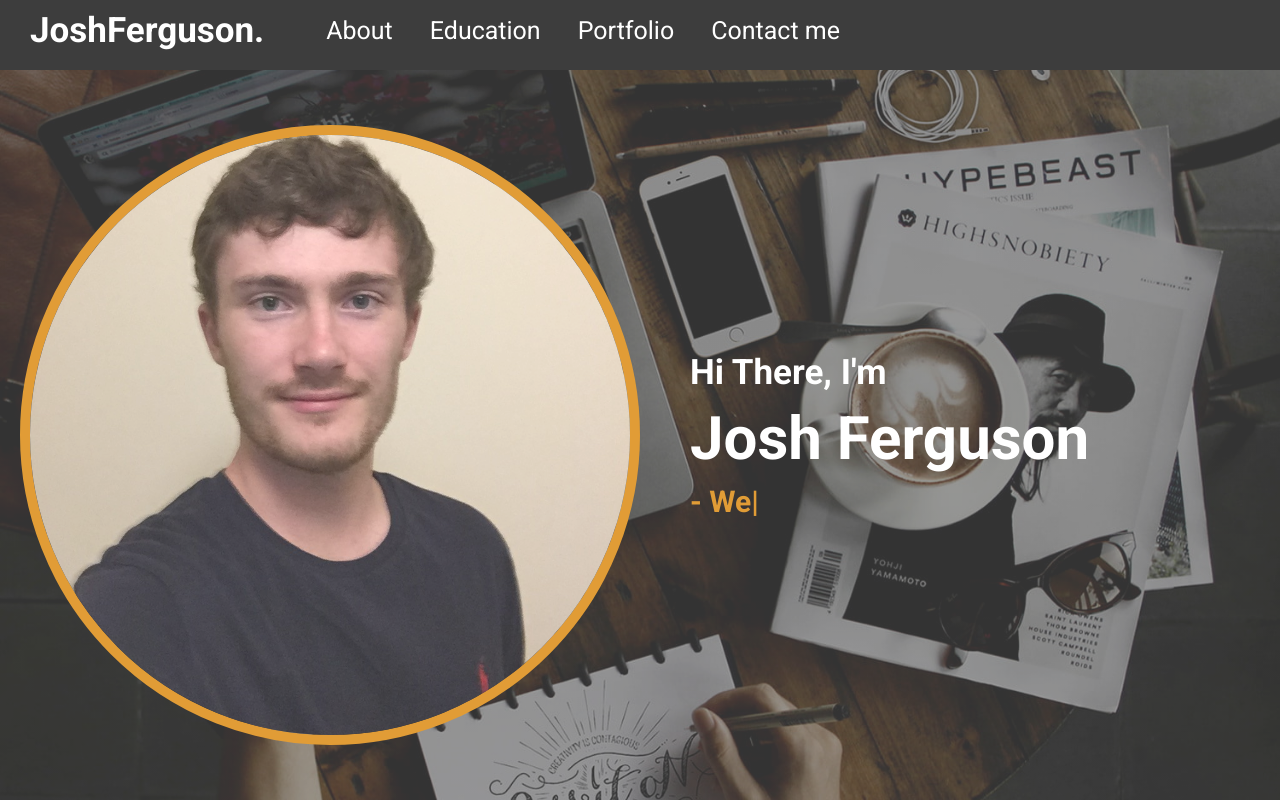
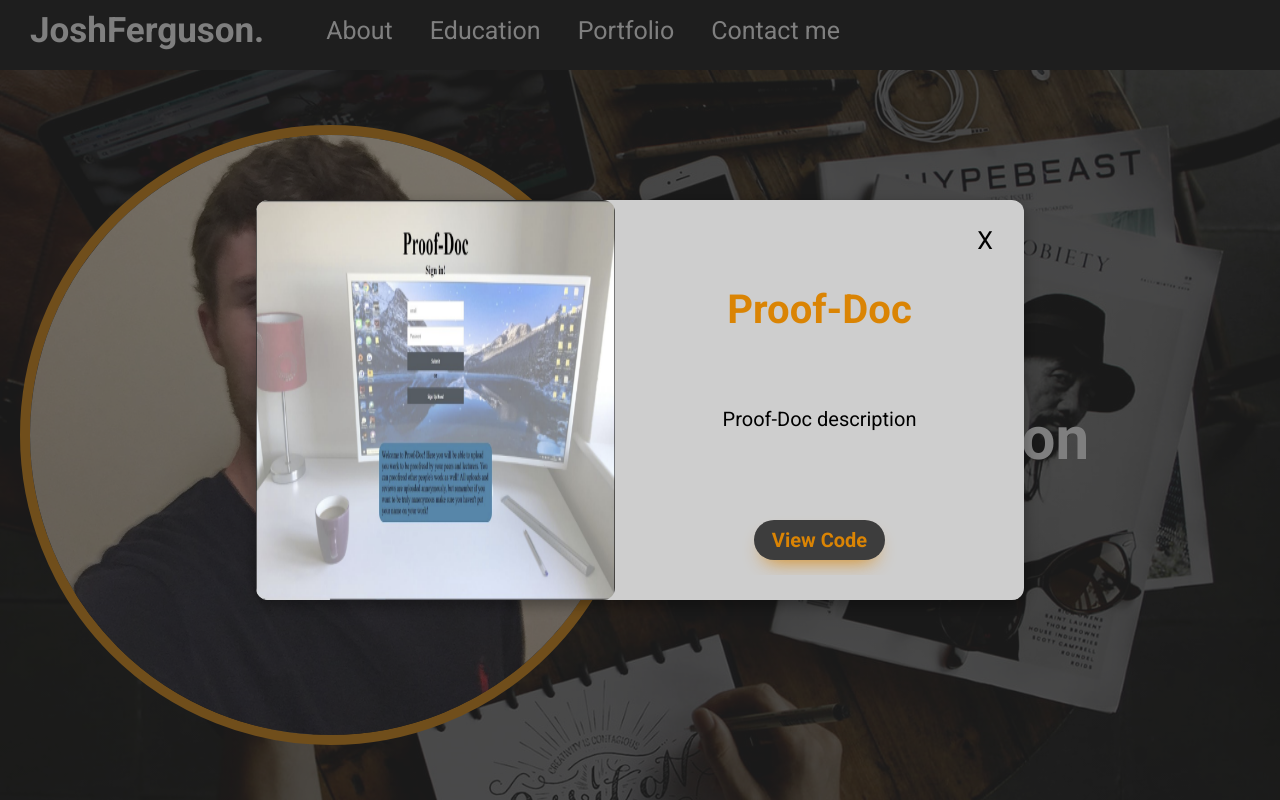
Before and after one commit to josh-ferguson/Porfolio, a React (Create React App) app: page / in a window 1280 px wide. Both pictures are taken after a click on the element "Proof-Doc". Built offline with nearby package versions, Linux system fonts and the light colour scheme.

Commit message:
Popups added to portfolio page

```diff
--- a/package.json
+++ b/package.json
@@ -6,6 +6,7 @@
     "@testing-library/jest-dom": "^5.14.1",
     "@testing-library/react": "^11.2.7",
     "@testing-library/user-event": "^12.8.3",
+    "emailjs-com": "^3.2.0",
     "ityped": "^1.0.3",
     "node-sass": "^6.0.1",
     "react": "^17.0.2",
--- a/src/app.scss
+++ b/src/app.scss
@@ -1,3 +1,5 @@
+@import "./global.scss";
+
 .app{
     height: 100vh;
 
@@ -13,6 +15,10 @@
             display: none;
         }
 
+        @include mobile{
+            scroll-snap-type: none;
+        }
+
         > * {
             width: 100vw;
             height: calc(100vh - 70px);
--- a/src/components/contact/Contact.jsx
+++ b/src/components/contact/Contact.jsx
@@ -1,6 +1,20 @@
 import "./contact.scss"
+import emailjs from "emailjs-com";
 
 export default function contact() {
+
+    const sendEmail = (e) => {
+        e.preventDefault();
+
+        emailjs.sendForm('contact_form', 'template_x7gsbdt', e.target, 'user_R31Rt7RV2zPsAI9sMYWC2')
+        .then((result) => {
+            console.log(result.text);
+        }, (error) => {
+            console.log(error.text);
+        });
+        e.target.reset()
+    };
+
     return (
         <div className="contact" id="contact">
             <h1>Contact Me</h1>
@@ -11,12 +25,12 @@ export default function contact() {
                 <span><a href="https://github.com/josh-ferguson" target="_blank" rel="noreferrer">GitHub</a></span>
             </div>
             <div className="formContainer">
-                <form>
-                    <input type="text" id="name" placeholder="Name" required/>
-                    <input type="email" id="email" placeholder="Email" required/>
-                    <input type="text" id="subject" placeholder="Subject" required/>
-                    <textarea id="message" rows="8" placeholder="Message..." required></textarea>
-                    <button type= "submit">Send</button>
+                <form onSubmit={sendEmail}>
+                    <input type="text" id="name" placeholder="Name" name="name" required/>
+                    <input type="email" id="email" placeholder="Email" name="email" required/>
+                    <input type="text" id="subject" placeholder="Subject" name="subject" required/>
+                    <textarea id="message" rows="8" placeholder="Message..." name="message" required></textarea>
+                    <button type="submit">Send</button>
                 </form>
             </div>
         </div>
--- a/src/components/intro/intro.scss
+++ b/src/components/intro/intro.scss
@@ -78,6 +78,7 @@
             -webkit-box-shadow: 0px 10px 13px -7px #000000, 3px 5px 15px 5px rgba(0,0,0,0);
             box-shadow: 0px 10px 13px -7px #000000, 3px 5px 15px 5px rgba(0,0,0,0);
             transition: all 1s ease-in-out;
+            overflow: hidden;
 
             @include mobile{
                 margin: 10px 20px;
@@ -157,7 +158,7 @@
             align-items: flex-end;
             justify-content: center;
             transform: rotate(-15deg);
-            transition: all 1s ease-in-out;
+            box-shadow: rgba(50, 50, 93, 0.25) 0px 50px 100px -20px, rgba(0, 0, 0, 0.3) 0px 30px 60px -30px, rgba(10, 37, 64, 0.35) 0px -2px 6px 0px inset;
 
             @include mobile{
                 width: 25vw;
@@ -165,15 +166,6 @@
                 height: 25vw;
                 min-height: 150px;
                 transform: none;
-                transition: none;
-            }
-
-            &:hover{
-                transform: scale(1.1) rotate(-15deg);
-
-                @include mobile{
-                    transform: none;
-                }
             }
 
             img{
--- /dev/null
+++ b/src/components/modal/Modal.jsx
@@ -0,0 +1,34 @@
+import "./modal.scss"
+
+function Modal({closeModal, modalData}) {
+    return (
+        <div className="modalBackground">
+            <div className="modalContainer">
+                <div className="left">
+                    <img src={modalData.img} alt="project image" />
+                </div>
+                <div className="right">
+                    <div className="titleCloseBtn">
+                        <button className="titleCloseBtn" onClick={()=> closeModal(false)}> X </button>
+                    </div>
+                    <div className="title">
+                        <h1>{modalData.title}</h1>
+                    </div>
+                    <div className="body">
+                        <p>{modalData.desc}</p>
+                    </div>
+                    <div className="footer">
+                        <button
+                        onClick={()=> window.open(modalData.link, "_blank")}
+                        id="toCodeBtn"
+                        >
+                        View Code
+                        </button>
+                    </div>
+                </div>
+            </div>
+        </div>
+    )
+}
+
+export default Modal
--- /dev/null
+++ b/src/components/modal/modal.scss
@@ -0,0 +1,116 @@
+@import "../../global.scss";
+
+.modalBackground {
+    width: 100vw;
+    height: 100vh;
+    background-color: rgba(0,0,0,.5);
+    position: fixed;
+    top: 0;
+    z-index: 3;
+    display: flex;
+    justify-content: center;
+    align-items: center;
+
+    .modalContainer {
+        width: 60%;
+        height: 50%;
+        border-radius: 12px;
+        background-color: rgb(206, 206, 206);
+        box-shadow: rgba(0, 0, 0, 0.35) 0px 5px 15px;
+        display: flex;
+        animation: popup 0.5s linear;
+
+        @keyframes popup {
+            0%{
+                transform: scale(0.7);
+                opacity: 0;
+            }
+            100%{
+                transform: scale(1);
+                opacity: 1;
+            }
+        }
+
+        .left{
+            flex: 0.5;
+            display: flex;
+            justify-content: center;
+            align-items: center;
+            overflow: hidden;
+
+            img{
+                border-radius: 12px;
+                min-width: 100%;
+                min-height: 100%;
+            }
+        }
+
+        .right{
+            flex: 0.5;
+            padding: 25px;
+            display: flex;
+            flex-direction: column;
+
+            .titleCloseBtn {
+                display: flex;
+                justify-content: flex-end;
+
+                button {
+                    background-color: transparent;
+                    border: none;
+                    font-size: 25px;
+                    cursor: pointer;
+                }
+            }
+
+            .title {
+                display: inline-block;
+                text-align: center;
+                margin-top: 10px;
+                overflow: hidden;
+
+                h1{
+                    font-size: 40px !important;
+                }
+            }
+
+            .body {
+                flex: 50%;
+                display: flex;
+                justify-content: center;
+                align-items: center;
+                font-size: 1.7rem;
+                text-align: center;
+                font-size: 20px;
+            }
+
+            .footer {
+                flex: 20%;
+                display: flex;
+                justify-content: center;
+                align-items: center;
+
+                #toCodeBtn {
+                    background: #3d3d3d;
+                    border-radius: 999px;
+                    box-shadow: rgb(218, 132, 4) 0 10px 20px -10px;
+                    box-sizing: border-box;
+                    color: rgb(218, 132, 4);
+                    cursor: pointer;
+                    font-size: 20px;
+                    font-weight: 700;
+                    line-height: 24px;
+                    opacity: 1;
+                    outline: 0 solid transparent;
+                    padding: 8px 18px;
+                    width: fit-content;
+                    border: 0;
+
+                    &:hover{
+                        border: 1px solid;
+                    }
+                }
+            }
+        }
+    }
+}
--- a/src/components/porfolio/Porfolio.jsx
+++ b/src/components/porfolio/Porfolio.jsx
@@ -6,11 +6,14 @@ import {
     personalProjectsPortfolio,
     professionalProjects,
 } from "../../data";
+import Modal from "../modal/Modal";
 
 export default function Porfolio() {
 
     const [selected,setSelected] = useState("studentProjects");
     const [data,setData] = useState([]);
+    const [openModal, setOpenModal] = useState(false);
+    const [modalData] = useState([]);
 
     const list = [
         {
@@ -47,6 +50,7 @@ export default function Porfolio() {
     return (
         <div className="portfolio" id="portfolio">
             <h1>Portfolio</h1>
+            {openModal && <Modal closeModal={setOpenModal} modalData={modalData}/>}
             <ul>
                 {list.map(item=>(
                     <PortfolioList
@@ -59,8 +63,16 @@ export default function Porfolio() {
             </ul>
             <div className="container">
                 {data.map((d) => (
-
-                    <div className="item" onClick={()=> window.open(d.link, "_blank")}>
+                    <div className="item"
+                        // onClick={()=> window.open(d.link, "_blank"}
+                        onClick={()=> {
+                            setOpenModal(true);
+                            modalData.title = d.title;
+                            modalData.img = d.img;
+                            modalData.link = d.link;
+                            modalData.desc = d.desc
+                        }}
+                    >
                         <h3>{d.title}</h3>
                         <img
                             src={d.img}
--- a/src/data.js
+++ b/src/data.js
@@ -4,6 +4,8 @@ export const studentProjectsPortfolio = [
       title: "Proof-Doc",
       img:
         "assets/proof-doc.png",
+      desc:
+        "Proof-Doc description",
       link:
         "https://github.com/josh-ferguson/Proof-Doc",
     },
@@ -12,6 +14,8 @@ export const studentProjectsPortfolio = [
       title: "Buddy-Up",
       img:
         "assets/buddy-up.png",
+      desc:
+        "Buddy-Up description",
       link:
         "https://github.com/josh-ferguson/Buddy-Up",
     },
@@ -22,6 +26,8 @@ export const personalProjectsPortfolio = [
       id: 1,
       title: "Personal Portfolio",
       img: "assets/portfolio.jpg",
+      desc:
+        "Portfolio description",
       link:
         "https://github.com/josh-ferguson/Porfolio",
     },
```
Also changed, not shown: 1 other file (tests, documents, lock files or other folders).
